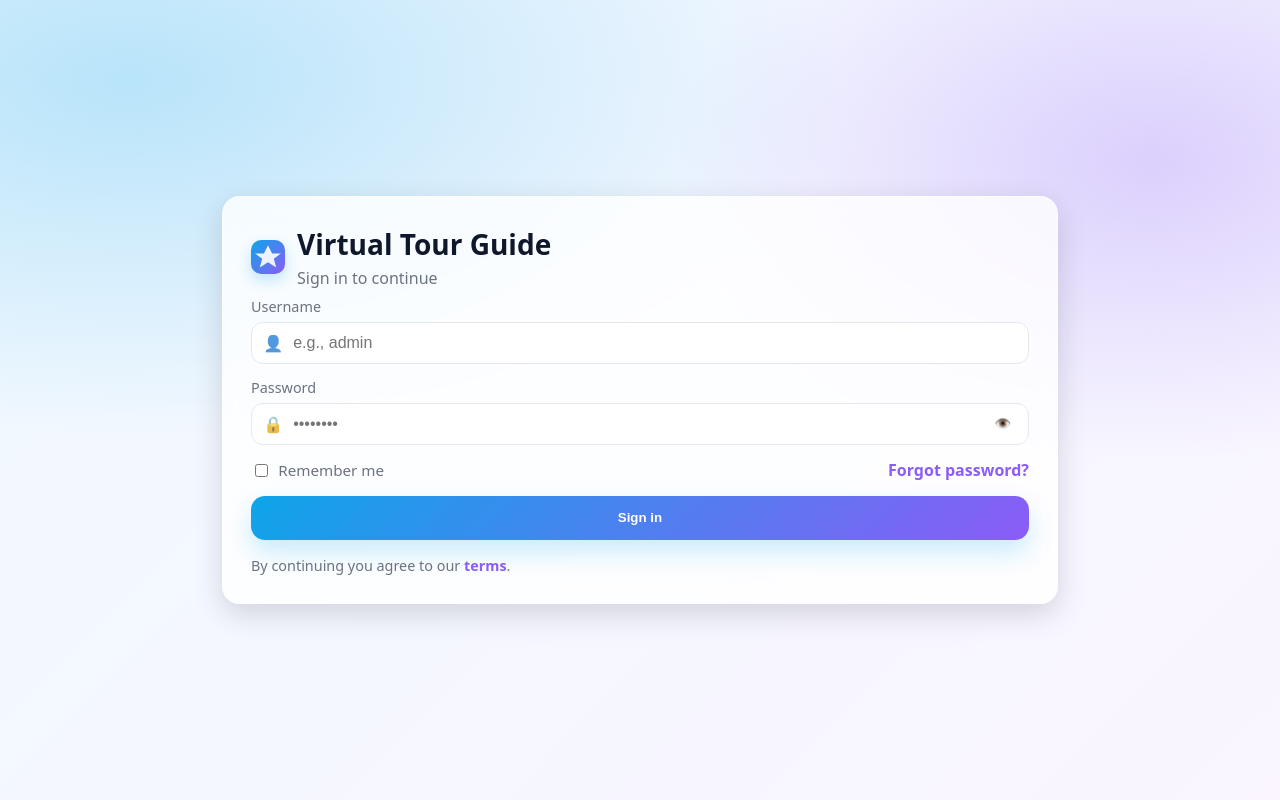
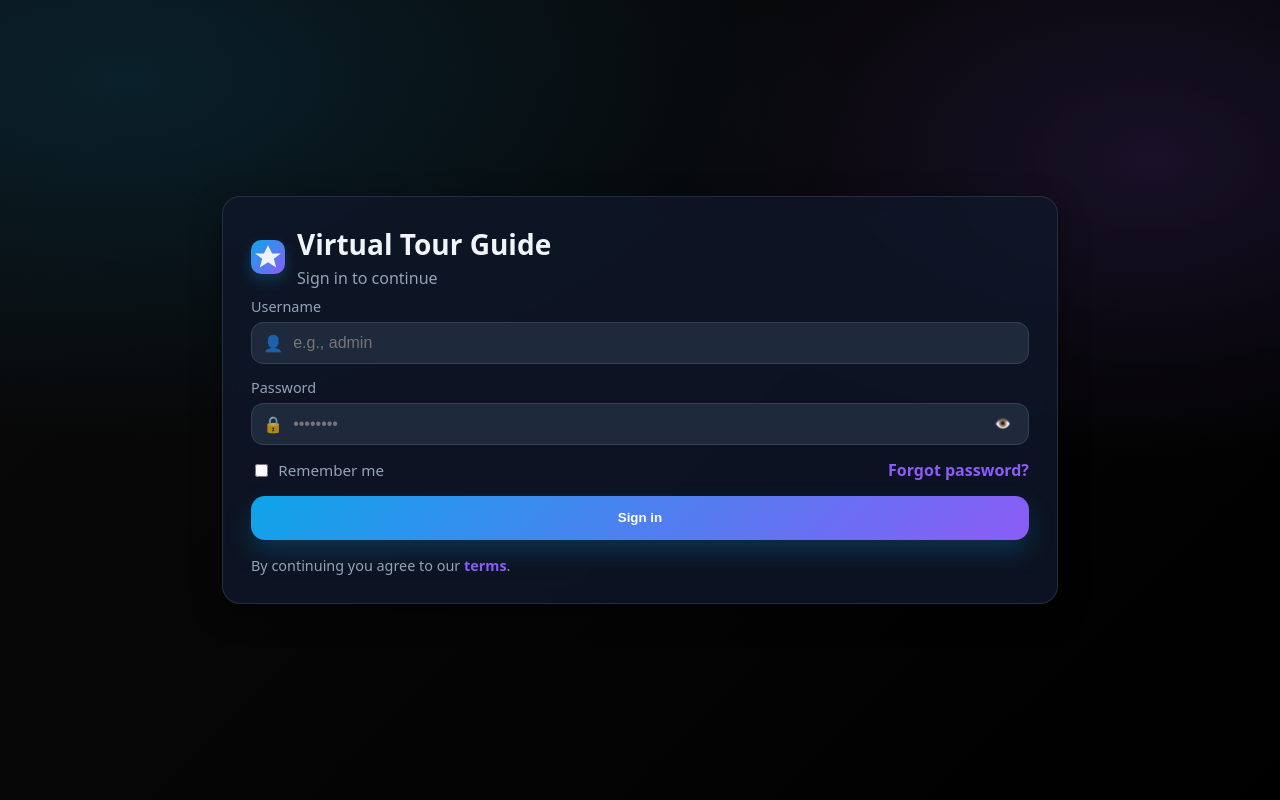
Before and after one commit to Senthazhan/virtual-tour-guide, a Python web app: template irwa-tour/templates/login.html in a window 1280 px wide. Run offline with Jinja, Linux system fonts and the light colour scheme; the template is opened without the code that fills it, so the values that code supplies are empty.

Commit message:
changed the ui color

```diff
--- a/irwa-tour/static/app.css
+++ b/irwa-tour/static/app.css
@@ -1,31 +1,31 @@
 /* ========== Base (shared) ========== */
 :root{
   --bg1:#0ea5e9; --bg2:#8b5cf6;
-  --text:#0f172a; --muted:#64748b;
-  --border:#e5e7eb; --soft:#f8fafc;
+  --text:#f1f5f9; --muted:#94a3b8;
+  --border:#334155; --soft:#1e293b;
   --ring:#60a5fa;
-  --shadow: 0 12px 34px rgba(2,6,23,.12);
-  --elev: 0 8px 24px rgba(2,6,23,.10), 0 2px 6px rgba(2,6,23,.06);
+  --shadow: 0 12px 34px rgba(0,0,0,.4);
+  --elev: 0 8px 24px rgba(0,0,0,.3), 0 2px 6px rgba(0,0,0,.2);
 }
 *{ box-sizing:border-box; }
 html,body{ height:100%; }
-body{ font-family: system-ui, -apple-system, Segoe UI, Roboto, Arial, sans-serif; color:var(--text); margin:0; }
+body{ font-family: system-ui, -apple-system, Segoe UI, Roboto, Arial, sans-serif; color:var(--text); margin:0; background:#000; }
 
 /* ========== CHAT PAGE ONLY ========== */
 body.chat-page{ background:
-  radial-gradient(1200px 600px at -10% -10%, rgba(14,165,233,.15), transparent 60%),
-  radial-gradient(900px 550px at 110% -10%, rgba(139,92,246,.14), transparent 60%),
-  linear-gradient(180deg, #eef2ff, #f7fee7 1600px);
+  radial-gradient(1200px 600px at -10% -10%, rgba(14,165,233,.08), transparent 60%),
+  radial-gradient(900px 550px at 110% -10%, rgba(139,92,246,.08), transparent 60%),
+  linear-gradient(180deg, #0a0a0a, #000 1600px);
 }
 .container{ max-width: 1200px; margin: 18px auto 34px; padding: 0 16px; display:grid; gap:16px; }
 .layout{ grid-template-columns: 320px 1fr; align-items:start; }
-.glass-card{ background: rgba(255,255,255,.65); backdrop-filter: blur(10px); border:1px solid rgba(255,255,255,.7); border-radius:18px; box-shadow: var(--shadow); padding:14px; }
-.glass-sub{ background: rgba(255,255,255,.55); border:1px solid rgba(255,255,255,.8); border-radius:14px; padding:10px; margin-top:14px; }
+.glass-card{ background: rgba(15,23,42,.85); backdrop-filter: blur(10px); border:1px solid rgba(51,65,85,.7); border-radius:18px; box-shadow: var(--shadow); padding:14px; }
+.glass-sub{ background: rgba(30,41,59,.75); border:1px solid rgba(51,65,85,.8); border-radius:14px; padding:10px; margin-top:14px; }
 .sidebar{ position:sticky; top:78px; height:calc(100vh - 110px); overflow:auto; }
 .site-header{
-  position:sticky; top:0; z-index:10; background:#fff; border-bottom:1px solid var(--border);
+  position:sticky; top:0; z-index:10; background:#0a0a0a; border-bottom:1px solid var(--border);
   padding: 10px 16px; display:flex; justify-content:space-between; align-items:center;
-  box-shadow: 0 6px 20px rgba(2,6,23,.05);
+  box-shadow: 0 6px 20px rgba(0,0,0,.3);
 }
 .brand{ display:flex; gap:10px; align-items:center; }
 .logo{ width:34px; height:34px; border-radius:10px; background:linear-gradient(135deg,var(--bg1),var(--bg2)); color:#fff; display:grid; place-items:center; box-shadow: 0 6px 14px rgba(14,165,233,.25); }
@@ -35,33 +35,33 @@ body.chat-page{ background:
 .header-nav .link:hover{ text-decoration:underline; }
 
 /* Card */
-.card{ background:#fff; border:1px solid var(--border); border-radius:16px; padding:14px; box-shadow: var(--elev); }
+.card{ background:#0f172a; border:1px solid var(--border); border-radius:16px; padding:14px; box-shadow: var(--elev); }
 .card-title{ margin:0 0 8px 0; font-size:1.05rem; }
 
 /* Chips / quick prompts */
 .chip-row{ display:flex; flex-wrap:wrap; gap:10px; }
-.chip{ border:1px solid var(--border); background:#fff; padding:.5rem .8rem; border-radius:999px; cursor:pointer; font-size:.92rem; box-shadow: 0 4px 10px rgba(2,6,23,.05); transition: transform .06s, box-shadow .15s, background-color .15s; }
-.chip:hover{ background:#f8fafc; transform: translateY(-1px); box-shadow: 0 8px 20px rgba(2,6,23,.08); }
+.chip{ border:1px solid var(--border); background:#1e293b; padding:.5rem .8rem; border-radius:999px; cursor:pointer; font-size:.92rem; box-shadow: 0 4px 10px rgba(0,0,0,.2); transition: transform .06s, box-shadow .15s, background-color .15s; }
+.chip:hover{ background:#334155; transform: translateY(-1px); box-shadow: 0 8px 20px rgba(0,0,0,.3); }
 
 /* Chat box */
 .chat-card{ display:flex; flex-direction:column; gap:12px; }
 .chat-messages{
   min-height: 420px; max-height: 64vh; overflow:auto;
-  background: linear-gradient(180deg, rgba(255,255,255,.65), rgba(255,255,255,.4));
-  border:1px solid rgba(255,255,255,.8); border-radius:16px; padding:16px;
+  background: linear-gradient(180deg, rgba(15,23,42,.65), rgba(15,23,42,.4));
+  border:1px solid rgba(51,65,85,.8); border-radius:16px; padding:16px;
 }
 .bubble{
   position: relative;
   width: fit-content; max-width: 88%; padding:.75rem 1rem .75rem 2.2rem; border-radius:16px; margin:.5rem 0; line-height:1.5;
   box-shadow: 0 4px 16px rgba(2,6,23,.08);
 }
-.user{ background:linear-gradient(180deg,#e0f2fe,#dbeafe); border:1px solid #bfdbfe; margin-left:auto; }
-.bot{ background:linear-gradient(180deg,#ecfccb,#dcfce7); border:1px solid #bbf7d0; }
+.user{ background:linear-gradient(180deg,#1e3a5f,#1e40af); border:1px solid #3b82f6; margin-left:auto; }
+.bot{ background:linear-gradient(180deg,#1e3a1f,#166534); border:1px solid #22c55e; }
 .bubble.user::before,.bubble.bot::before{
   content:""; position:absolute; left:.6rem; top:.6rem; width:20px; height:20px; border-radius:50%;
-  background:#dbeafe; box-shadow: inset 0 0 0 2px #fff;
+  background:#3b82f6; box-shadow: inset 0 0 0 2px #1e293b;
 }
-.bubble.bot::before{ background:#bbf7d0; }
+.bubble.bot::before{ background:#22c55e; }
 
 /* typing indicator */
 .bubble.typing{ display:inline-flex; gap:6px; align-items:center; }
@@ -74,7 +74,7 @@ body.chat-page{ background:
 .composer{ display:flex; gap:10px; align-items:flex-end; }
 .input{
   flex:1; resize:vertical; min-height:48px; max-height:180px;
-  padding:.9rem 1rem; border:1px solid rgba(255,255,255,.8); border-radius:14px; outline:0; background:rgba(255,255,255,.8); font-size:1rem;
+  padding:.9rem 1rem; border:1px solid rgba(51,65,85,.8); border-radius:14px; outline:0; background:rgba(30,41,59,.8); color:var(--text); font-size:1rem;
 }
 .input:focus{ border-color: var(--ring); box-shadow: 0 0 0 4px rgba(96,165,250,.2); }
 
@@ -100,46 +100,46 @@ body.chat-page{ background:
   .sidebar{ position:relative; top:auto; height:auto; }
 }
 
-/* ========== LOGIN PAGE (unchanged) ========== */
+/* ========== LOGIN PAGE ========== */
 :root{
-  --card:#ffffffcc;
+  --card:#0f172acc;
 }
 body.auth-page{
   margin:0; padding:0; max-width:none;
   min-height:100vh; display:grid; place-items:center;
-  background: radial-gradient(1200px 600px at 10% 10%, rgba(14,165,233,.25), transparent 60%),
-              radial-gradient(800px 500px at 90% 20%, rgba(139,92,246,.25), transparent 60%),
-              linear-gradient(135deg, #f0f9ff 0%, #faf5ff 100%);
+  background: radial-gradient(1200px 600px at 10% 10%, rgba(14,165,233,.15), transparent 60%),
+              radial-gradient(800px 500px at 90% 20%, rgba(139,92,246,.15), transparent 60%),
+              linear-gradient(135deg, #0a0a0a 0%, #000 100%);
 }
 .auth-wrap{ width:min(900px, 92vw); padding: clamp(16px, 3vw, 32px); }
 .auth-card{
   background: var(--card); backdrop-filter: blur(10px);
-  border: 1px solid rgba(255,255,255,.6);
+  border: 1px solid rgba(51,65,85,.6);
   border-radius: 18px; padding: clamp(18px, 3.2vw, 28px);
-  box-shadow: 0 10px 30px rgba(2,6,23,.15);
+  box-shadow: 0 10px 30px rgba(0,0,0,.4);
 }
 .brand{ gap:12px; }
 h1{ font-size: clamp(20px, 2.2vw, 28px); margin:0; }
-.muted{ color:#6b7280; margin:.25rem 0 0 0; }
+.muted{ color:#94a3b8; margin:.25rem 0 0 0; }
 .alert{
-  background:#fef2f2; color:#991b1b; border:1px solid #fecaca;
+  background:#450a0a; color:#fca5a5; border:1px solid #7f1d1d;
   padding:.7rem .9rem; border-radius:10px; margin:.8rem 0 1rem 0; font-weight:600;
 }
 .auth-form{ display:grid; gap:.9rem; margin-top:.5rem; }
-.field > span{ display:block; font-size:.9rem; color:#6b7280; margin-bottom:.35rem; }
+.field > span{ display:block; font-size:.9rem; color:#94a3b8; margin-bottom:.35rem; }
 .input-group{
   display:flex; align-items:center; gap:.5rem;
-  background:#fff; border:1px solid #e5e7eb; border-radius:12px; padding:.55rem .7rem;
+  background:#1e293b; border:1px solid #334155; border-radius:12px; padding:.55rem .7rem;
   transition:border-color .15s, box-shadow .15s, transform .02s;
 }
 .input-group:focus-within{ border-color: var(--ring); box-shadow: 0 0 0 4px rgba(96,165,250,.2); }
-.input-group input{ flex:1; border:0; outline:0; font-size:1rem; background:transparent; }
+.input-group input{ flex:1; border:0; outline:0; font-size:1rem; background:transparent; color:var(--text); }
 .icon{ opacity:.75; }
 .ghost{ border:0; background:transparent; padding:.25rem .35rem; border-radius:8px; }
-.ghost:hover{ background:#f1f5f9; }
+.ghost:hover{ background:#334155; }
 .row-between{ display:flex; justify-content:space-between; align-items:center; gap:.6rem; }
-.check{ display:flex; align-items:center; gap:.45rem; color:#6b7280; font-size:.95rem; }
+.check{ display:flex; align-items:center; gap:.45rem; color:#94a3b8; font-size:.95rem; }
 .link{ color: var(--bg2); text-decoration: none; font-weight:600; }
 .link:hover{ text-decoration: underline; }
 .btn-primary:active{ transform: translateY(1px); }
-.fineprint{ margin-top:1rem; color:#6b7280; font-size:.9rem; }
+.fineprint{ margin-top:1rem; color:#94a3b8; font-size:.9rem; }
```
Also changed, not shown: 1 other file.
